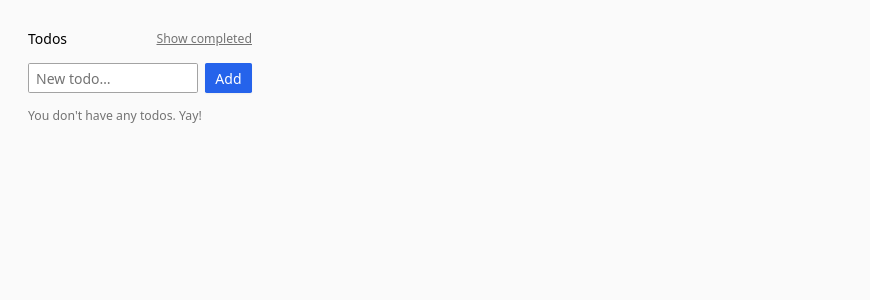
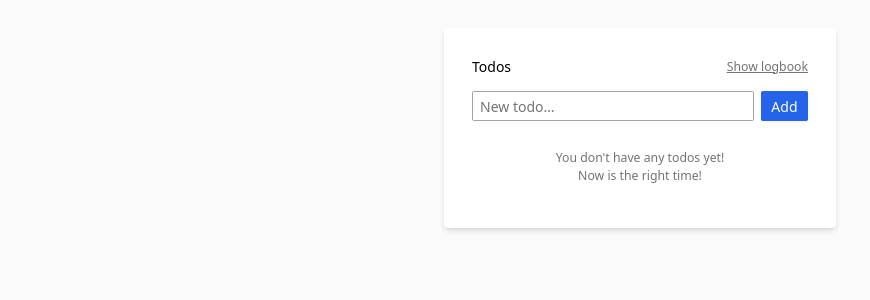
Before and after one commit to nikitapashinsky/svelte-todos, a SvelteKit app: page / in a window 1280 px wide. Shown: the top 300 px of the page, without its empty margins (0-870 px from the left). Built offline with nearby package versions, Linux system fonts and the light colour scheme.

Commit message:
add ability to clear logbook

```diff
--- a/src/routes/+page.svelte
+++ b/src/routes/+page.svelte
@@ -2,7 +2,7 @@
 	import { nanoid } from 'nanoid';
 	import '@fontsource/inter/variable.css';
 	import '../app.css';
-	import { todos } from '../stores.js';
+	import { todos, logbook } from '../stores.js';
 	import Todos from './Todos.svelte';
 
 	let todoNameInput = '';
@@ -20,16 +20,21 @@
 		console.log($todos);
 	}
 
+	function deleteLoggedTodos() {
+		$logbook = [];
+	}
+
 	function toggleLogbook() {
 		showLogbook = !showLogbook;
 	}
 </script>
 
-<main class="flex max-w-xs flex-col gap-4 p-8">
+<main class="mx-auto flex max-w-lg flex-col p-8">
+	<div class="flex w-full flex-col gap-4 rounded-[4px] bg-white p-8 shadow-md">
 		<div class="flex items-center justify-between">
 			<h1 class="font-medium">Todos</h1>
 			<button on:click={toggleLogbook} class="text-sm text-neutral-500 underline"
-			>Show completed</button
+				>{showLogbook ? 'Hide logbook' : 'Show logbook'}</button
 			>
 		</div>
 		<form on:submit|preventDefault={addTodo}>
@@ -48,5 +53,6 @@
 				>
 			</div>
 		</form>
-	<Todos {showLogbook} />
+		<Todos {showLogbook} on:deleteLoggedTodos={deleteLoggedTodos} />
+	</div>
 </main>
--- a/src/routes/Todo.svelte
+++ b/src/routes/Todo.svelte
@@ -5,7 +5,7 @@
 </script>
 
 <li
-	class={`group relative flex justify-between gap-4 py-1 ${
+	class={`group relative flex justify-between gap-4 py-1 hover:bg-neutral-100 ${
 		todo.isCompleted ? 'text-neutral-500' : 'text-neutral-900'
 	}`}
 >
@@ -20,9 +20,9 @@
 	<button on:click={() => dispatch('remove', todo)} class="invisible group-hover:visible">
 		<span class="text-sm text-red-700 underline">Delete</span>
 	</button>
-	<div
+	<!-- <div
 		class="invisible absolute top-0 -left-2 -z-10 box-content h-full min-w-full bg-neutral-100 px-2 group-hover:visible"
-	/>
+	/> -->
 </li>
 
 <style>
--- a/src/routes/Todos.svelte
+++ b/src/routes/Todos.svelte
@@ -1,14 +1,18 @@
 <script>
 	import Todo from './Todo.svelte';
 	import { todos, logbook } from '../stores.js';
+	import { createEventDispatcher } from 'svelte';
+	const dispatch = createEventDispatcher();
 
 	export let showLogbook = false;
 
 	function toggleComplete(todo, index) {
 		todo.isCompleted = !todo.isCompleted;
 		if (todo.isCompleted) {
-			$todos = $todos.filter((t) => t.id !== todo.id);
-			$logbook = [todo, ...$logbook];
+			setTimeout(() => {
+				$todos = $todos.filter((t) => t.id !== todo.id);
+				$logbook = [todo, ...$logbook];
+			}, 400);
 		} else {
 			$logbook = $logbook.filter((t) => t.id !== todo.id);
 			$todos = [todo, ...$todos];
@@ -21,9 +25,9 @@
 	}
 </script>
 
-<div class="flex flex-col gap-6">
+<div class="flex flex-col gap-8">
 	{#if $todos.length > 0}
-		<ul class="flex flex-col gap-1">
+		<ul class="flex flex-col divide-y divide-neutral-200">
 			{#each $todos as todo, index (todo.id)}
 				<Todo
 					{todo}
@@ -33,14 +37,29 @@
 			{/each}
 		</ul>
 	{:else}
-		<p class="text-sm text-neutral-500">You don't have any todos. Yay!</p>
+		<p class="py-4 text-center text-sm leading-normal text-neutral-500">
+			You don't have any todos yet!<br />Now is the right time!
+		</p>
 	{/if}
 
 	{#if showLogbook}
-		<div class="flex flex-col gap-4 border-t border-neutral-300 pt-4">
-			<h1 class="font-medium">Logbook</h1>
+		<div class="flex flex-col gap-4 border-t border-neutral-300 pt-6">
+			<div class="space-y-1">
+				<div class="flex justify-between">
+					<h1 class="font-medium">Logbook</h1>
+					{#if $logbook.length > 0}
+						<button
+							on:click={() => dispatch('deleteLoggedTodos', $todos)}
+							class="text-sm text-red-700 underline">Delete all</button
+						>
+					{/if}
+				</div>
+				<p class="text-sm text-neutral-500">
+					{$logbook.length} completed todos
+				</p>
+			</div>
 			{#if $logbook.length > 0}
-				<ul class="flex flex-col gap-1">
+				<ul class="flex flex-col divide-y divide-neutral-200">
 					{#each $logbook as todo, index (todo.id)}
 						<Todo
 							{todo}
@@ -50,7 +69,9 @@
 					{/each}
 				</ul>
 			{:else}
-				<p class="text-sm text-neutral-500">Your completed todos will appear here.</p>
+				<p class="py-4 text-center text-sm leading-normal text-neutral-500">
+					Your completed todos<br />will appear here.
+				</p>
 			{/if}
 		</div>
 	{/if}
```
Lines whose indentation alone changed are shown as unchanged.
